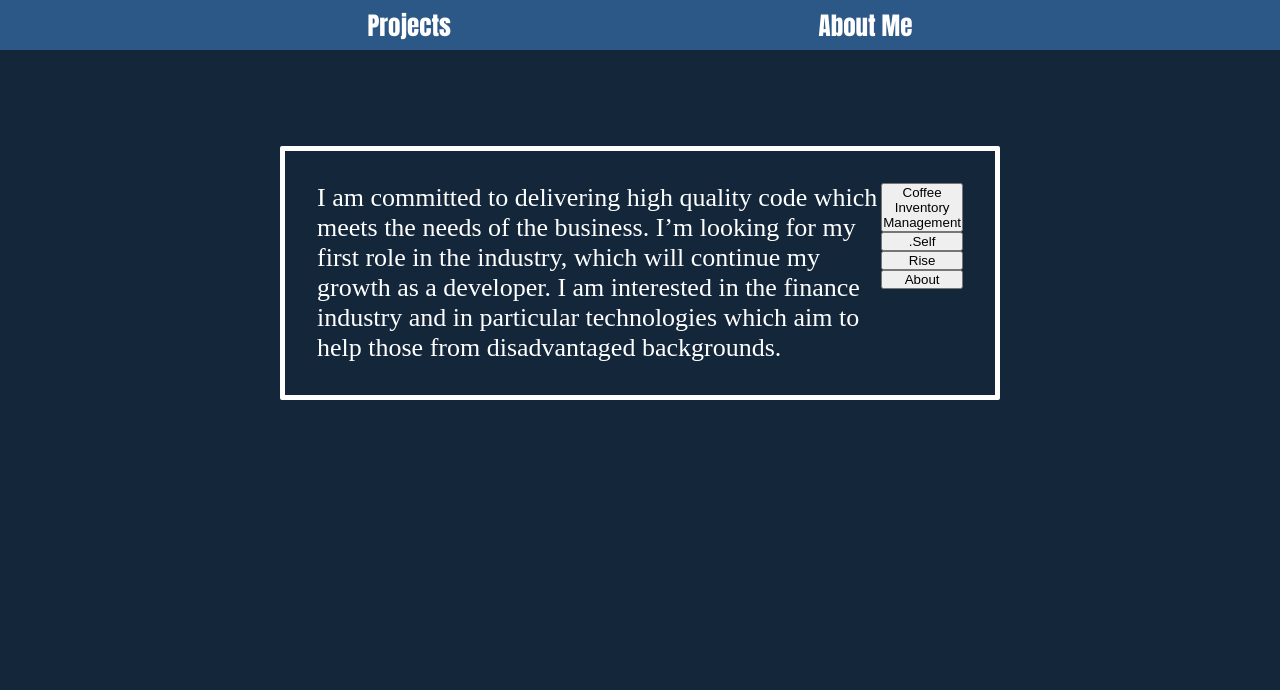
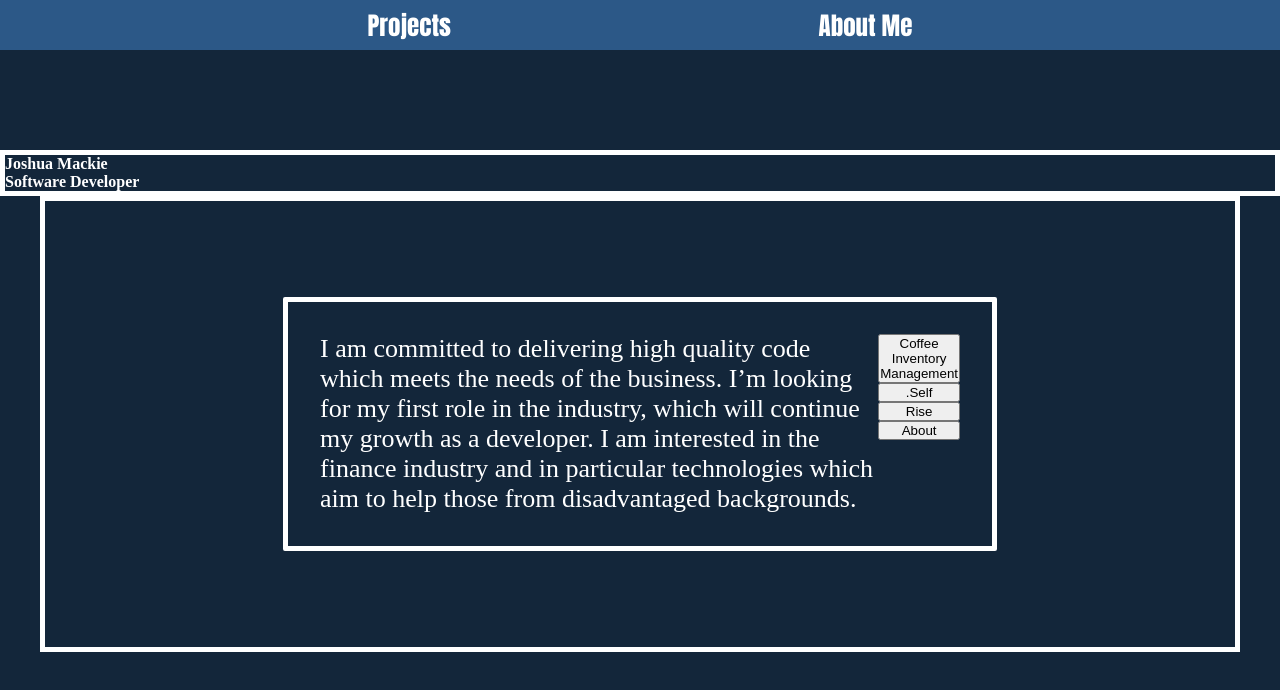
Before and after one commit to MackieJG/portfolio, a Next.js app: page /home in a window 1280 px wide. Shown: the top 690 px of the page. Built offline with nearby package versions, Linux system fonts and the light colour scheme.

Commit message:
updating new section to the portfolio

```diff
--- a/src/pages/home.js
+++ b/src/pages/home.js
@@ -23,6 +23,10 @@ export default function Home() {
     return (
         <>
         < Nav />
+        <div className={styles.profile}>
+            <h4>Joshua Mackie</h4>
+            <h4>Software Developer</h4>
+        </div>
             <div className={styles.pageWrapper}>
                 <div className={styles.container}>
                     <div className={styles.aboutMe}>
@@ -51,7 +55,6 @@ export default function Home() {
                     </div>
                 </div>
             </div>
-
         </>
     )
 }
--- a/src/styles/welcome.module.css
+++ b/src/styles/welcome.module.css
@@ -3,6 +3,7 @@
     max-width: 1200px;
     margin: auto;
     justify-content: center;
+    border: 5px solid white;
 }
 
 .container {
@@ -27,3 +28,12 @@
    display: flex;
    flex-direction: column;
 }
+
+.profile {
+    display: flex;
+    flex-direction: column;
+    color: white;
+    margin-top: 100px;
+    border: 5px solid white;
+
+}
```
